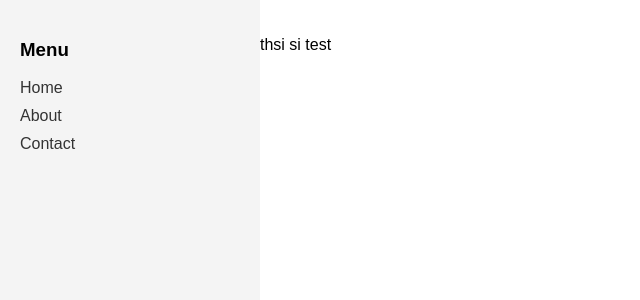
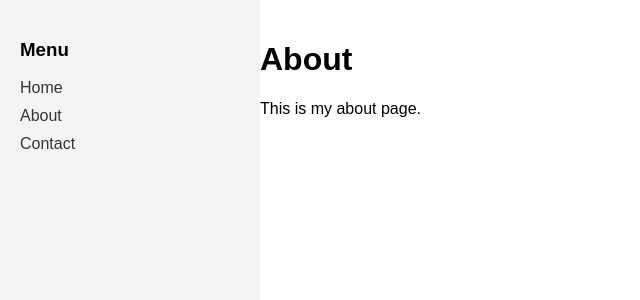
Before and after one commit to Anchal0192/testJekyll, a Jekyll site: the page built from about.md, in a window 1280 px wide. Shown: the top 300 px of the page, without its empty margins (0-640 px from the left). Built offline with Jekyll 4.4.1, drawn with Linux system fonts in a browser that asks for light colours; our own code applies the rules of GitHub Pages for plain Markdown files.

Commit message:
Update about.md

```diff
--- a/about.md
+++ b/about.md
@@ -1 +1,8 @@
-thsi si test
+---
+layout: default
+title: About
+permalink: /about/
+---
+
+# About
+This is my about page.
```
